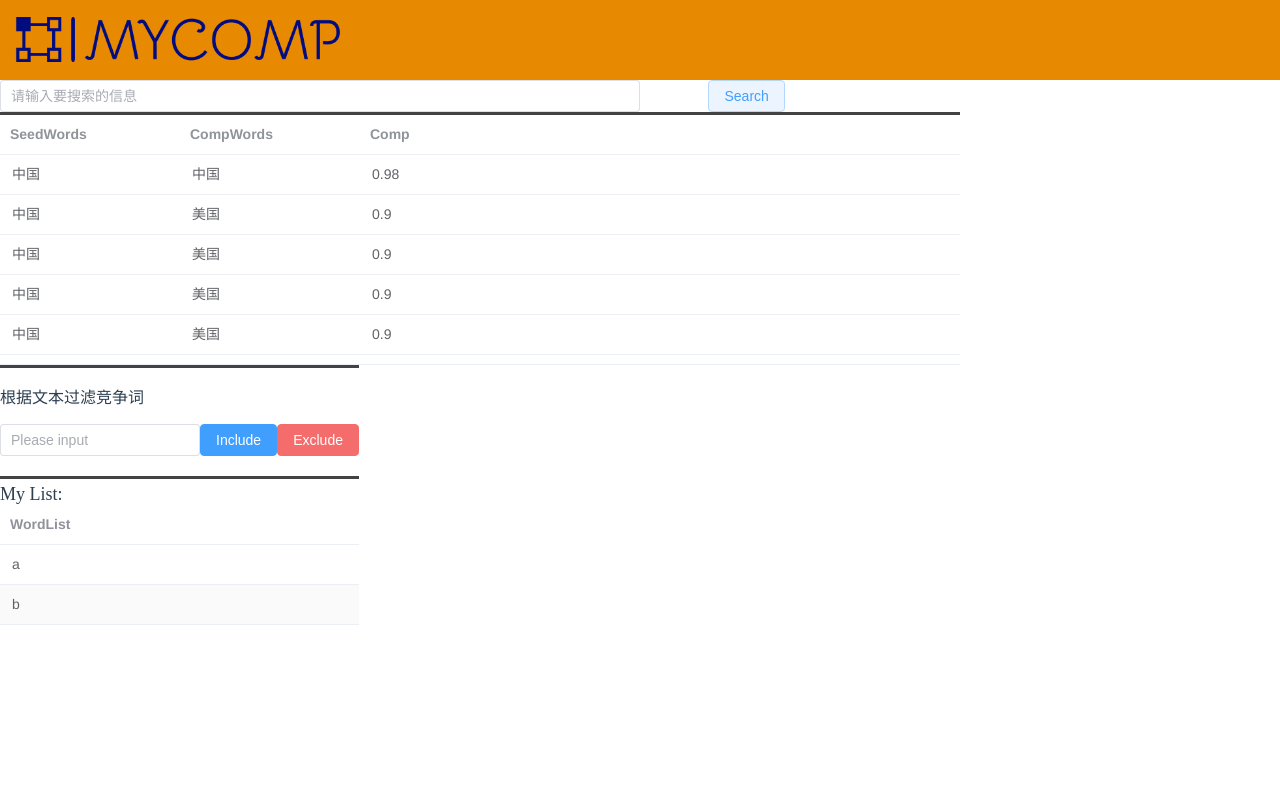
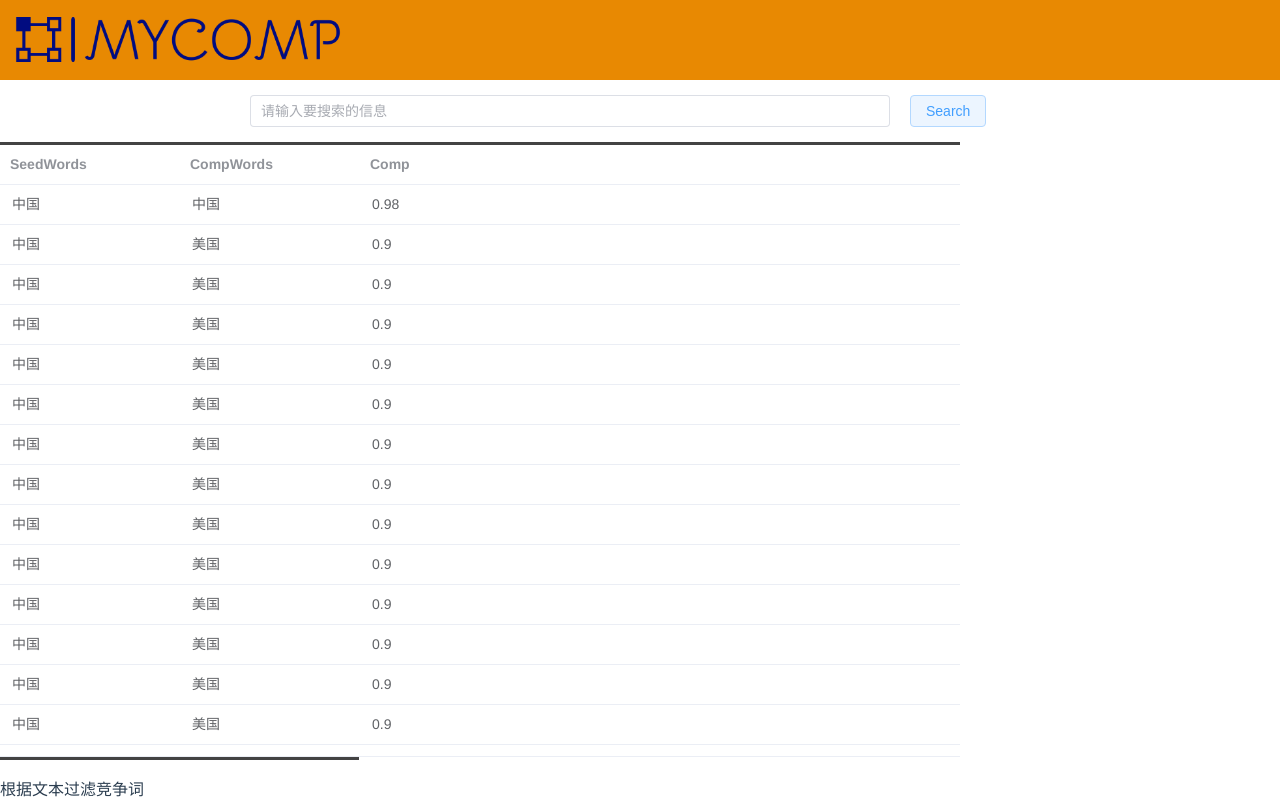
Before and after one commit to kissjerryfan/compkey_front, a Vue app: page / in a window 1280 px wide. Shown: the top 800 px of the page. Built offline with nearby package versions, Linux system fonts and the light colour scheme.

Commit message:
change style

```diff
--- a/src/App.vue
+++ b/src/App.vue
@@ -1,25 +1,23 @@
 <template>
-<!--  <img alt="Vue logo" src="./assets/logo.png">-->
-<!--  <HelloWorld msg="Welcome to Your Vue.js App"/>-->
   <el-row>
     <el-col :span="24">
       <MyHeader></MyHeader>
     </el-col>
   </el-row>
-  <el-row>
+  <el-row class="search">
     <el-col :span="12">
-      <EnterSearch></EnterSearch>
+      <EnterSearch class="input"></EnterSearch>
     </el-col>
     <el-col :span="4">
-      <InformationSearch></InformationSearch>
+      <InformationSearch class="searchBtn"></InformationSearch>
     </el-col>
   </el-row>
   <el-row>
     <el-col :span="18">
-      <InformationTable></InformationTable>
+      <InformationTable class="informationTable"></InformationTable>
     </el-col>
     <el-col :span="5.8">
-      <SideBar></SideBar>
+      <SideBar class="sideBar"></SideBar>
     </el-col>
     <el-col :span="0.2"></el-col>
   </el-row>
@@ -55,6 +53,19 @@ export default {
   padding-top: 0;
 }
 
+.search {
+  margin-top: 15px;
+  margin-bottom: 15px;
+}
+
+.input{
+  margin-left: 250px;
+}
+
+.searchBtn{
+  margin-left: 270px;
+}
+
 body{
   padding: 0;
   margin: 0;
--- a/src/components/InformationTable.vue
+++ b/src/components/InformationTable.vue
@@ -2,7 +2,7 @@
   <div id="top-color">
 
   </div>
-  <el-table :data="tableData" height="250" style="width: 100%">
+  <el-table :data="tableData" height="612" style="width: 100%">
     <el-table-column prop="seedWords" label="SeedWords" width="180" />
     <el-table-column prop="compWords" label="CompWords" width="180" />
     <el-table-column prop="comp" label="Comp" />
@@ -15,6 +15,36 @@ const tableData = [
     seedWords: '中国',
     compWords: '中国',
     comp: '0.98',
+  },
+  {
+    seedWords: '中国',
+    compWords: '美国',
+    comp: '0.9',
+  },
+  {
+    seedWords: '中国',
+    compWords: '美国',
+    comp: '0.9',
+  },
+  {
+    seedWords: '中国',
+    compWords: '美国',
+    comp: '0.9',
+  },
+  {
+    seedWords: '中国',
+    compWords: '美国',
+    comp: '0.9',
+  },
+  {
+    seedWords: '中国',
+    compWords: '美国',
+    comp: '0.9',
+  },
+  {
+    seedWords: '中国',
+    compWords: '美国',
+    comp: '0.9',
   },
   {
     seedWords: '中国',
```
